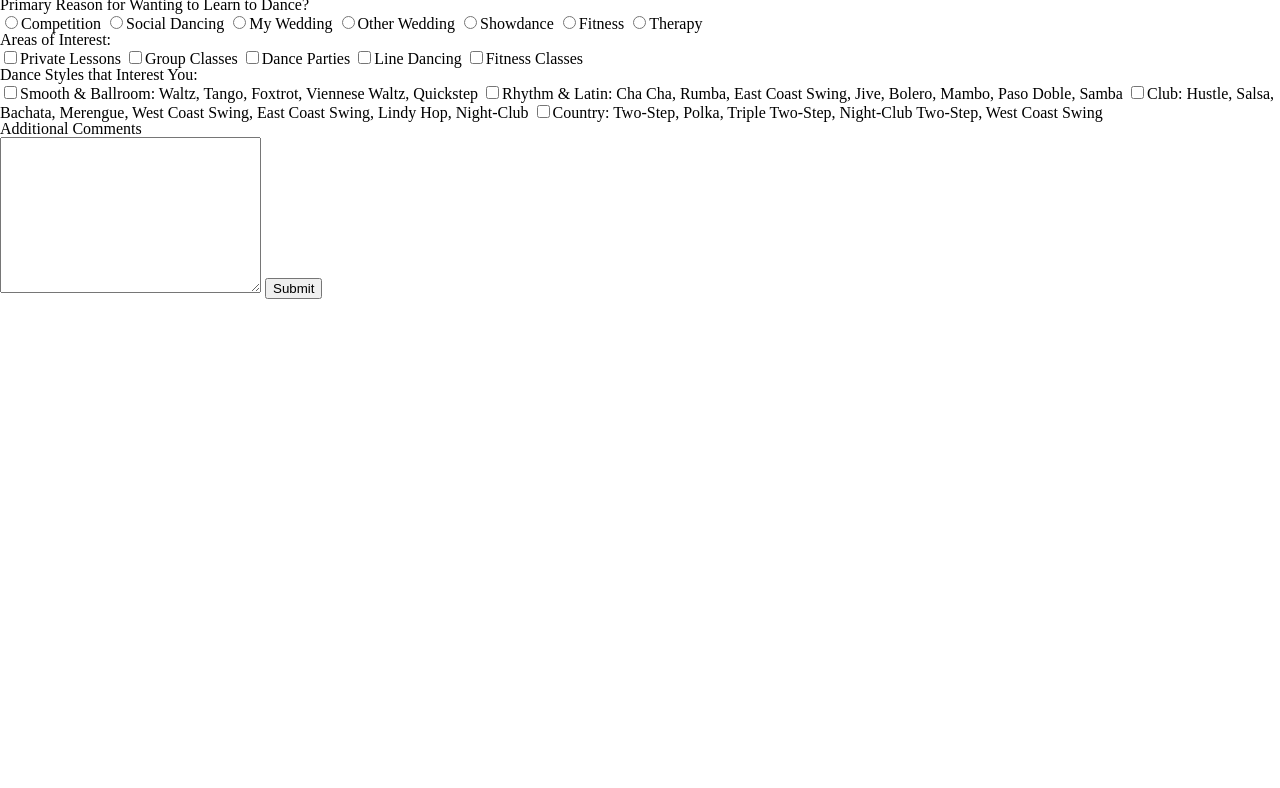
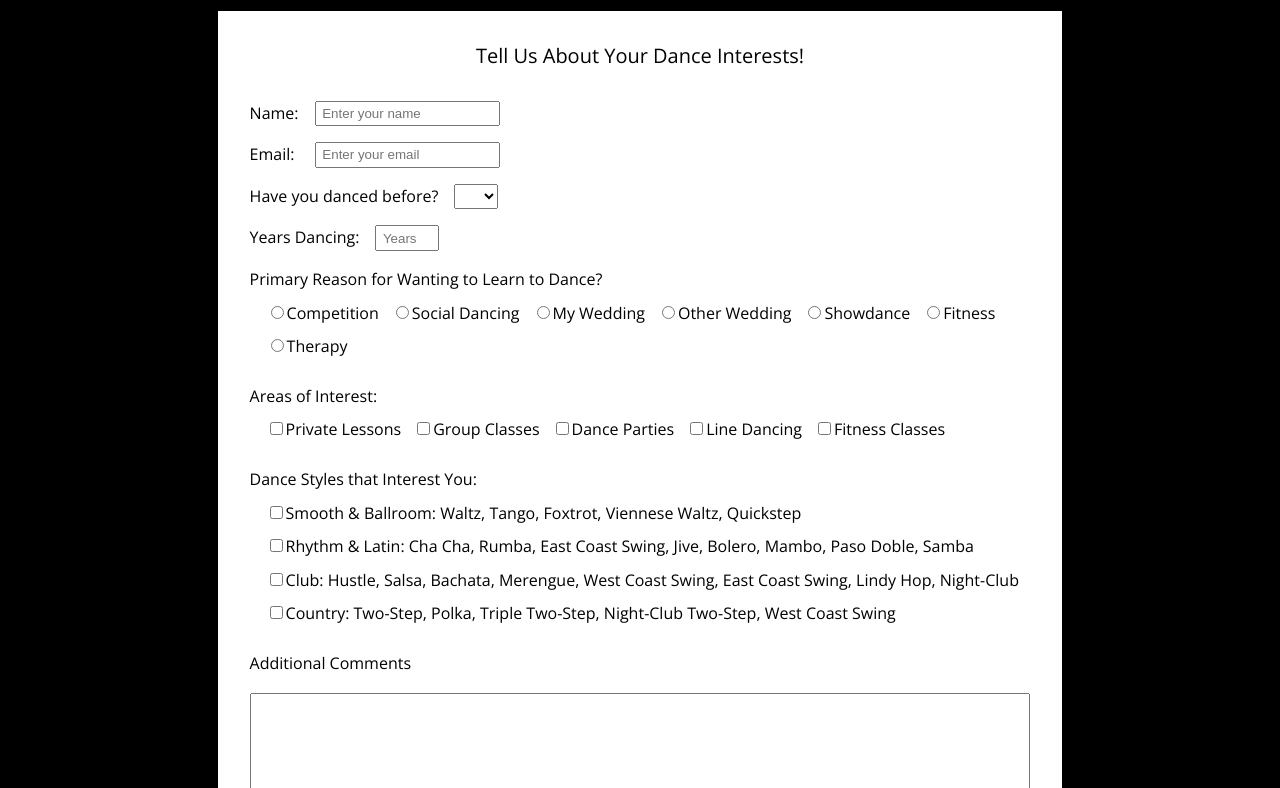
Before and after one commit to jameskaupert/fcc-survey-form, a plain HTML site: page index.html in a window 1280 px wide. Shown: the part 93-881 px from the top of the page. Before the commit the page ends 800 px from the top, so only its background shows below. Drawn offline with nearby package versions, Linux system fonts and the light colour scheme.

Commit message:
final styling updates

```diff
--- a/assets/styles/main.css
+++ b/assets/styles/main.css
@@ -0,0 +1,142 @@
+/* Typography */
+body {
+  font-family: "Open Sans", sans-serif;
+  line-height: 1.6rem;
+}
+
+h1 {
+  font-family: "Raleway", sans-serif;
+  font-size: 2.5rem;
+  line-height: 2.5rem;
+  color: white;
+}
+
+#description {
+  font-size: 1.25rem;
+}
+
+/* Body & Main Container */
+body {
+  background-color: #000;
+}
+
+.container {
+  display: flex;
+  flex-direction: column;
+  align-items: center;
+  width: 100%;
+}
+
+/* Header */
+#title {
+  padding: 2rem;
+  text-align: center;
+}
+
+/* Form */
+.form-container {
+  background-color: #ffffff;
+  display: flex;
+  min-width: 320px;
+  max-width: 66%;
+  flex-direction: column;
+  align-items: center;
+}
+
+#description {
+  padding: 2rem;
+}
+
+.name,
+.email,
+.danced-before,
+.exp,
+.primary-reason,
+.areas-of-interest,
+.dance-styles {
+  display: flex;
+  justify-content: flex-start;
+  flex-flow: row wrap;
+  padding-bottom: 1rem;
+}
+
+#name-label,
+#email-label,
+#dropdown-label,
+#number-label,
+#primary-reason-label,
+#areas-of-interest-label,
+#dance-styles-label,
+#comments-label {
+  padding: 0 1rem 0 2rem;
+}
+
+.reasons-container,
+.interests-container,
+.dance-styles-container {
+  padding: 0.5rem 1rem 0 3rem;
+}
+
+.primary-reason,
+.areas-of-interest,
+.dance-styles {
+  display: flex;
+  flex-direction: column;
+}
+
+.reasons-container,
+.interests-container,
+.dance-styles-container {
+  display: flex;
+  flex-direction: row;
+  flex-wrap: wrap;
+}
+
+.reasons-container label,
+.interests-container label,
+.dance-styles-container label {
+  padding-right: 0.75rem;
+  padding-bottom: 0.5rem;
+}
+
+.dance-styles-container label {
+  width: 100%;
+}
+
+@media all and (max-width: 514px) {
+  .reasons-container label {
+  width: 100%;
+  }
+}
+
+.comments {
+  display: flex;
+  justify-content: flex-start;
+  flex-flow: column wrap;
+}
+
+#comments {
+  margin: 1rem 2rem 2rem 2rem;
+}
+
+footer {
+  display: flex;
+  align-items: center;
+  justify-content: center;
+  padding-bottom: 2rem;
+}
+
+#submit {
+  font-size: 1.5rem;
+  font-family: "Open Sans", sans-serif;
+  color: #222;
+  background-color: #cdcdcd;
+  border: 2px solid #222;
+  border-radius: 12px;
+  padding: 0.5rem 1rem;
+}
+
+#submit:hover {
+  color: #cdcdcd;
+  background-color: #222;
+}
--- a/index.html
+++ b/index.html
@@ -6,63 +6,106 @@
   <meta name="viewport" content="width=device-width, initial-scale=1.0">
   <meta http-equiv="X-UA-Compatible" content="ie=edge">
   <title>Interested in Dance?</title>
+  <link href="https://fonts.googleapis.com/css?family=Open+Sans|Raleway" rel="stylesheet">
   <link rel="stylesheet" href="assets/styles/reset.css">
   <link rel="stylesheet" href="assets/styles/main.css">
 </head>
 
 <body>
+  <div class="container">
     <header>
       <h1 id="title">Your Ballroom Company Logo</h1>
     </header>
     <div class="form-container">
       <p id="description">Tell Us About Your Dance Interests!</p>
 
+      <div class="form-body">
         <form action="" id="survey-form">
 
-      <label for="name" id="name-label">Name:
-        <input type="text" name="name" id="name" required placeholder="Enter your name">
-      </label>
+          <div class="name">
+            <label for="name" id="name-label">Name:</label>
+            <input type="text" name="name" id="name" required placeholder=" Enter your name">
+          </div>
 
-      <label for="email" id="email-label">Email:
-        <input type="email" name="email" id="email" required placeholder="Enter your email">
-      </label>
+          <div class="email">
+            <label for="email" id="email-label">Email:&nbsp;</label>
+            <input type="email" name="email" id="email" required placeholder=" Enter your email">
+          </div>
 
-      <p>Have you danced before?</p>
+          <div class="danced-before">
+            <p id="dropdown-label">Have you danced before?</p>
             <select name="dropdown" id="dropdown">
+              <option value="" disabled="disabled" selected="selected"></option>
+              <option value="no">No</option>
               <option value="yes">Yes</option>
-        <option value="no">No</option>
             </select>
+          </div>
 
-      <label for="number" id="number-label">Years Dancing:
-        <input type="number" name="pastExp" id="number" min="0" max="100" required placeholder="Years">
-      </label>
+          <div class="exp">
+            <label for="number" id="number-label">Years Dancing:</label>
+            <input type="number" name="pastExp" id="number" min="0" max="100" required placeholder=" Years">
+          </div>
 
-      <p>Primary Reason for Wanting to Learn to Dance?</p>
-      <label for="reason"><input type="radio" id="competition" name="reason" value="competition">Competition</label>
-      <label for="reason"><input type="radio" id="social" name="reason" value="social">Social Dancing</label>
-      <label for="reason"><input type="radio" id="my-wedding" name="reason" value="my-wedding">My Wedding</label>
-      <label for="reason"><input type="radio" id="other-wedding" name="reason" value="other-wedding">Other Wedding</label>
-      <label for="reason"><input type="radio" id="showdance" name="reason" value="showdance">Showdance</label>
-      <label for="reason"><input type="radio" id="fitness" name="reason" value="fitness">Fitness</label>
-      <label for="reason"><input type="radio" id="therapy" name="reason" value="therapy">Therapy</label>
+          <div class="primary-reason">
+            <p id="primary-reason-label">Primary Reason for Wanting to Learn to Dance?</p>
+            <div class="reasons-container">
+              <label for="reason">
+                <input type="radio" id="competition" name="reason" value="competition" required>Competition</label>
+              <label for="reason">
+                <input type="radio" id="social" name="reason" value="social">Social Dancing</label>
+              <label for="reason">
+                <input type="radio" id="my-wedding" name="reason" value="my-wedding">My Wedding</label>
+              <label for="reason">
+                <input type="radio" id="other-wedding" name="reason" value="other-wedding">Other Wedding</label>
+              <label for="reason">
+                <input type="radio" id="showdance" name="reason" value="showdance">Showdance</label>
+              <label for="reason">
+                <input type="radio" id="fitness" name="reason" value="fitness">Fitness</label>
+              <label for="reason">
+                <input type="radio" id="therapy" name="reason" value="therapy">Therapy</label>
+            </div>
+          </div>
 
-      <p>Areas of Interest:</p>
-      <label for="interests"><input type="checkbox" name="interests" id="privateLessons" value="Private Lessons">Private Lessons</label>
-      <label for="interests"><input type="checkbox" name="interests" id="groupClasses" value="Group Classes">Group Classes</label>
-      <label for="interests"><input type="checkbox" name="interests" id="danceParties" value="Dance Parties">Dance Parties</label>
-      <label for="interests"><input type="checkbox" name="interests" id="lineDancing" value="Line Dancing">Line Dancing</label>
-      <label for="interests"><input type="checkbox" name="interests" id="fitnessClasses" value="Fitness Classes">Fitness Classes</label>
+          <div class="areas-of-interest">
+            <p id="areas-of-interest-label">Areas of Interest:</p>
+            <div class="interests-container">
+              <label for="interests">
+                <input type="checkbox" name="interests" id="privateLessons" value="Private Lessons">Private Lessons</label>
+              <label for="interests">
+                <input type="checkbox" name="interests" id="groupClasses" value="Group Classes">Group Classes</label>
+              <label for="interests">
+                <input type="checkbox" name="interests" id="danceParties" value="Dance Parties">Dance Parties</label>
+              <label for="interests">
+                <input type="checkbox" name="interests" id="lineDancing" value="Line Dancing">Line Dancing</label>
+              <label for="interests">
+                <input type="checkbox" name="interests" id="fitnessClasses" value="Fitness Classes">Fitness Classes</label>
+            </div>
+          </div>
 
-      <p>Dance Styles that Interest You:</p>
-      <label for="styles"><input type="checkbox" name="styles" id="ballroom" value="ballroom">Smooth &amp; Ballroom: Waltz, Tango, Foxtrot, Viennese Waltz, Quickstep</label>
-      <label for="styles"><input type="checkbox" name="styles" id="latin" value="latin">Rhythm &amp; Latin: Cha Cha, Rumba, East Coast Swing, Jive, Bolero, Mambo, Paso Doble, Samba</label>
-      <label for="styles"><input type="checkbox" name="styles" id="club" value="club">Club: Hustle, Salsa, Bachata, Merengue, West Coast Swing, East Coast Swing, Lindy Hop, Night-Club</label>
-      <label for="styles"><input type="checkbox" name="styles" id="country" value="country">Country: Two-Step, Polka, Triple Two-Step, Night-Club Two-Step, West Coast Swing</label>
+          <div class="dance-styles">
+            <p id="dance-styles-label">Dance Styles that Interest You:</p>
+            <div class="dance-styles-container">
+              <label for="styles">
+                <input type="checkbox" name="styles" id="ballroom" value="ballroom">Smooth &amp; Ballroom: Waltz, Tango, Foxtrot, Viennese Waltz, Quickstep</label>
+              <label for="styles">
+                <input type="checkbox" name="styles" id="latin" value="latin">Rhythm &amp; Latin: Cha Cha, Rumba, East Coast Swing, Jive, Bolero, Mambo, Paso Doble, Samba</label>
+              <label for="styles">
+                <input type="checkbox" name="styles" id="club" value="club">Club: Hustle, Salsa, Bachata, Merengue, West Coast Swing, East Coast Swing, Lindy Hop, Night-Club</label>
+              <label for="styles">
+                <input type="checkbox" name="styles" id="country" value="country">Country: Two-Step, Polka, Triple Two-Step, Night-Club Two-Step, West Coast Swing</label>
+            </div>
+          </div>
 
-      <p>Additional Comments</p>
+          <div class="comments">
+            <p id="comments-label">Additional Comments</p>
             <textarea name="comments" id="comments" cols="30" rows="10"></textarea>
+          </div>
+          <footer>
             <button id="submit" type="submit">Submit</button>
+          </footer>
         </form>
+      </div>
+    </div>
   </div>
   <!-- <script src="https://gitcdn.link/repo/freeCodeCamp/testable-projects-fcc/master/build/bundle.js"></script> -->
 </body>
```
Lines whose indentation alone changed are shown as unchanged.
